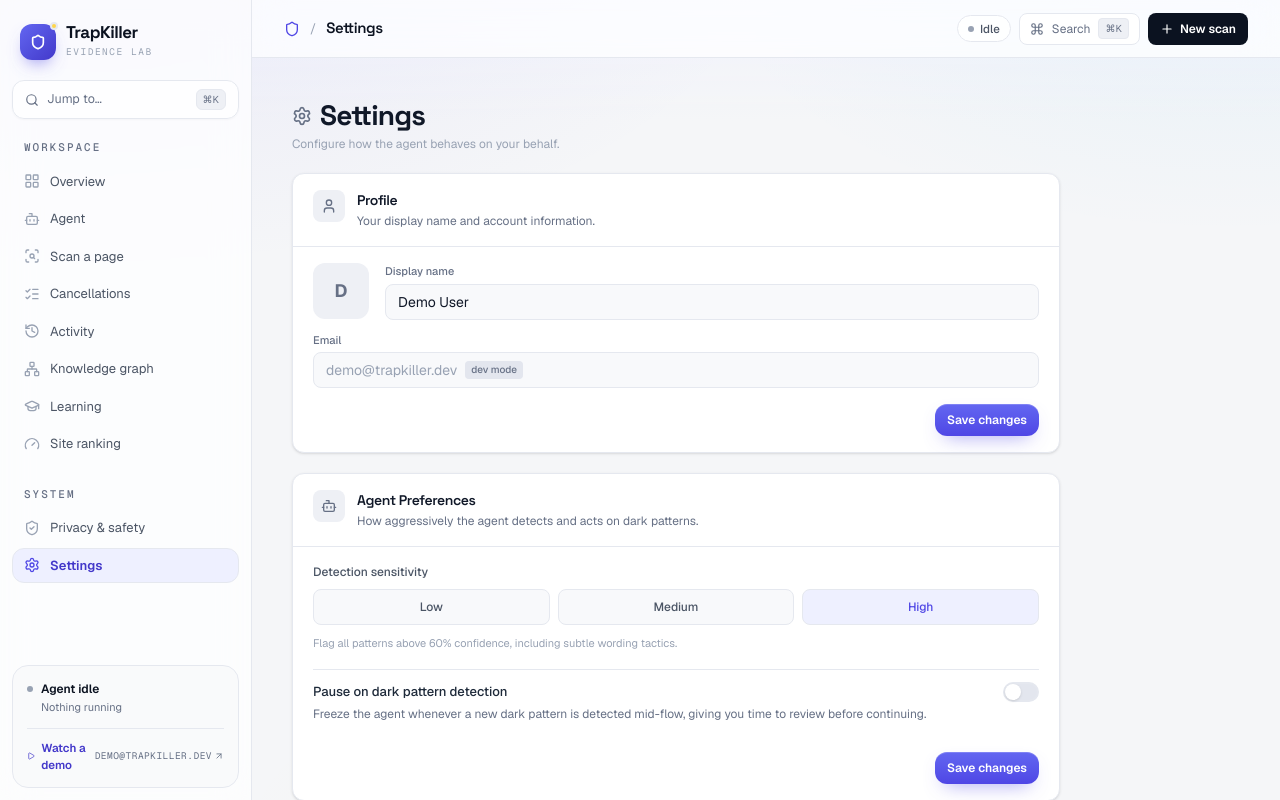
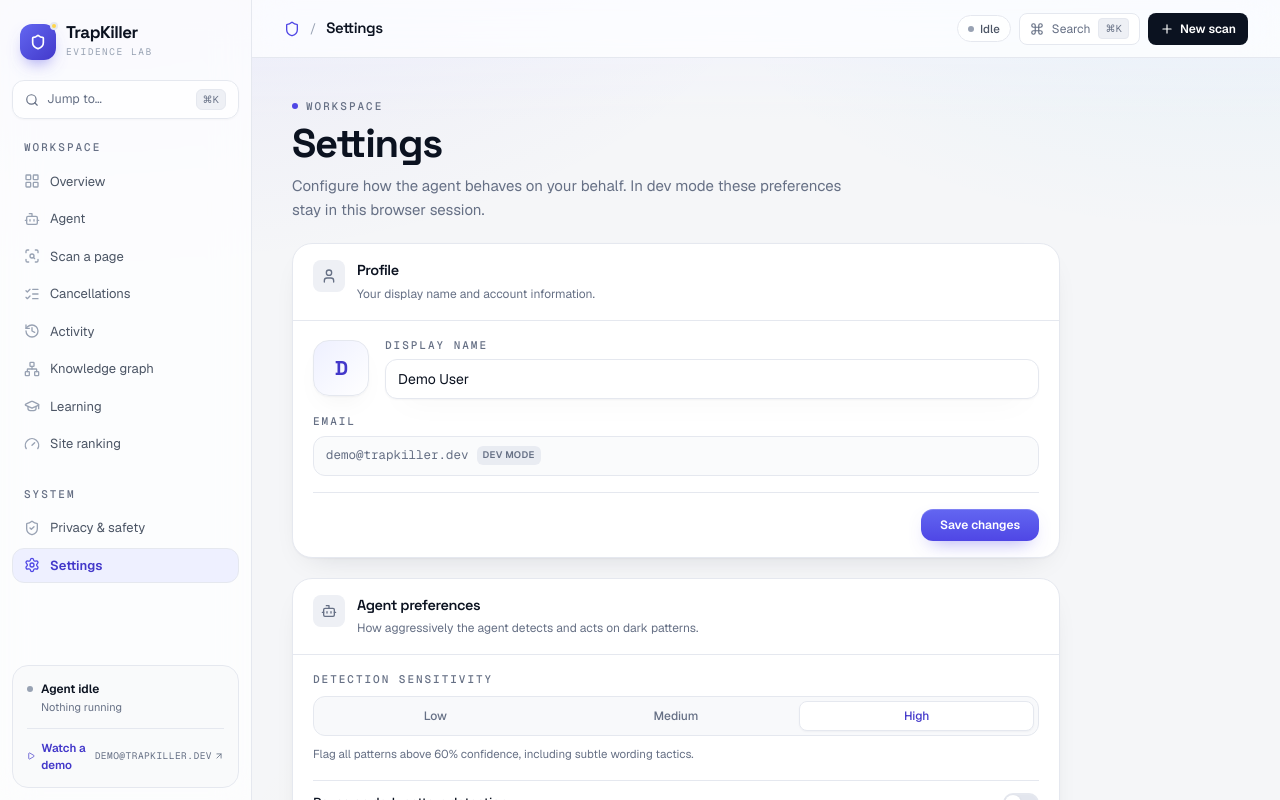
Before and after one commit to Himanshusolanki24/autonomous-dark-pattern-detection-and-consumer-protection-agent, a Next.js app: page /settings in a window 1280 px wide. Built offline with nearby package versions, Linux system fonts and the light colour scheme; no server answers.

Commit message:
feat(settings): update workspace settings controls and security overview

```diff
--- a/src/app/(app)/settings/page.tsx
+++ b/src/app/(app)/settings/page.tsx
@@ -3,7 +3,6 @@
 import { useState } from "react";
 import { motion, AnimatePresence } from "framer-motion";
 import {
-  Settings,
   User,
   Bot,
   ShieldCheck,
@@ -19,6 +18,7 @@ import Link from "next/link";
 import { Switch } from "@/components/ui/switch";
 import { Button } from "@/components/ui/button";
 import { Separator } from "@/components/ui/separator";
+import { PageHeader } from "@/components/ui/case";
 import { cn } from "@/lib/utils";
 
 // ── Section card ──────────────────────────────────────────────────────────────
@@ -29,38 +29,46 @@ function SettingsCard({
   icon: Icon,
   children,
   index = 0,
+  tone = "default",
 }: {
   title: string;
   description?: string;
   icon?: React.ElementType;
   children: React.ReactNode;
   index?: number;
+  tone?: "default" | "danger";
 }) {
   return (
-    <motion.div
-      initial={{ opacity: 0, y: 8 }}
+    <motion.section
+      initial={{ opacity: 0, y: 10 }}
       animate={{ opacity: 1, y: 0 }}
-      transition={{ duration: 0.25, delay: index * 0.06 }}
-      className="rounded-xl border border-zinc-200 bg-white shadow-sm"
+      transition={{ duration: 0.28, delay: index * 0.05 }}
+      className={cn("panel overflow-hidden", tone === "danger" && "border-red-200/80")}
     >
-      <div className="flex items-start gap-3 border-b border-zinc-100 px-5 py-4">
+      <div
+        className={cn(
+          "flex items-start gap-3 border-b border-border px-5 py-4",
+          tone === "danger" && "border-red-200/70 bg-danger-soft/50"
+        )}
+      >
         {Icon && (
           <span
-            className="flex h-8 w-8 shrink-0 items-center justify-center rounded-lg bg-zinc-100 text-zinc-500"
+            className={cn(
+              "flex h-8 w-8 shrink-0 items-center justify-center rounded-lg",
+              tone === "danger" ? "bg-red-100 text-red-600" : "bg-zinc-100 text-zinc-500"
+            )}
             aria-hidden="true"
           >
             <Icon className="h-4 w-4" />
           </span>
         )}
         <div>
-          <h3 className="text-sm font-semibold text-zinc-900">{title}</h3>
-          {description && (
-            <p className="mt-0.5 text-[12px] text-zinc-500">{description}</p>
-          )}
+          <h2 className="font-display text-[14.5px] font-semibold text-foreground">{title}</h2>
+          {description && <p className="mt-0.5 text-[12px] leading-5 text-zinc-500">{description}</p>}
         </div>
       </div>
       <div className="px-5 py-4">{children}</div>
-    </motion.div>
+    </motion.section>
   );
 }
 
@@ -84,20 +92,16 @@ function ToggleRow({
   return (
     <div className="flex items-start justify-between gap-4 py-3">
       <div className="min-w-0 flex-1">
-        <p className={cn("text-[13px] font-medium", disabled ? "text-zinc-400" : "text-zinc-800")}>
-          {title}
-        </p>
+        <p className={cn("text-[13px] font-medium", disabled ? "text-zinc-400" : "text-foreground")}>{title}</p>
         <p className="mt-0.5 text-[12px] leading-5 text-zinc-500">{description}</p>
         {disabled && disabledReason && (
-          <p className="mt-0.5 text-[11px] text-zinc-400 italic">{disabledReason}</p>
+          <p className="mt-1 inline-flex items-center gap-1 rounded-full bg-zinc-100 px-2 py-0.5 font-mono text-[9.5px] uppercase tracking-[0.1em] text-zinc-500">
+            <ShieldCheck className="h-2.5 w-2.5" aria-hidden="true" />
+            {disabledReason}
+          </p>
         )}
       </div>
-      <Switch
-        checked={checked}
-        onCheckedChange={onChange}
-        disabled={disabled}
-        aria-label={title}
-      />
+      <Switch checked={checked} onCheckedChange={onChange} disabled={disabled} aria-label={title} />
     </div>
   );
 }
@@ -126,10 +130,7 @@ function SaveButton({ state, onSave }: { state: SaveState; onSave: () => void })
       onClick={onSave}
       disabled={state === "saving"}
       size="sm"
-      className={cn(
-        "transition-all",
-        state === "saved" && "bg-emerald-600 hover:bg-emerald-700"
-      )}
+      className={cn("min-w-[118px] transition-all", state === "saved" && "bg-emerald-600 hover:bg-emerald-600")}
     >
       {state === "saving" ? (
         <>
@@ -138,13 +139,13 @@ function SaveButton({ state, onSave }: { state: SaveState; onSave: () => void })
         </>
       ) : state === "saved" ? (
         <>
-          <Check className="h-3.5 w-3.5" aria-hidden="true" />
+          <Check className="h-3.5 w-3.5" strokeWidth={3} aria-hidden="true" />
           Saved
         </>
       ) : state === "error" ? (
         <>
           <AlertTriangle className="h-3.5 w-3.5" aria-hidden="true" />
-          Error — Retry
+          Error — retry
         </>
       ) : (
         "Save changes"
@@ -154,6 +155,12 @@ function SaveButton({ state, onSave }: { state: SaveState; onSave: () => void })
 }
 
 // ── Page ──────────────────────────────────────────────────────────────────────
+
+const SENSITIVITY = [
+  { key: "low", label: "Low", hint: "Only flag clear, structurally obvious dark patterns." },
+  { key: "medium", label: "Medium", hint: "Flag patterns above 75% confidence. Balance sensitivity and noise." },
+  { key: "high", label: "High", hint: "Flag all patterns above 60% confidence, including subtle wording tactics." },
+] as const;
 
 export default function SettingsPage() {
   // Profile
@@ -176,36 +183,27 @@ export default function SettingsPage() {
   // Danger zone
   const [showDangerConfirm, setShowDangerConfirm] = useState(false);
 
+  const activeSensitivity = SENSITIVITY.find((s) => s.key === sensitivity) ?? SENSITIVITY[2];
+
   return (
     <div className="max-w-3xl space-y-5">
-
-      {/* ── Header ───────────────────────────────── */}
-      <div>
-        <div className="flex items-center gap-2">
-          <Settings className="h-5 w-5 text-zinc-500" aria-hidden="true" />
-          <h2 className="text-[28px] font-bold leading-tight text-zinc-900">Settings</h2>
-        </div>
-        <p className="mt-0.5 text-[12px] text-zinc-400">
-          Configure how the agent behaves on your behalf.
-        </p>
-      </div>
+      <PageHeader
+        eyebrow="Workspace"
+        title="Settings"
+        lede="Configure how the agent behaves on your behalf. In dev mode these preferences stay in this browser session."
+      />
 
       {/* ── Profile ──────────────────────────────── */}
-      <SettingsCard
-        title="Profile"
-        description="Your display name and account information."
-        icon={User}
-        index={0}
-      >
+      <SettingsCard title="Profile" description="Your display name and account information." icon={User} index={0}>
         <div className="flex items-center gap-4">
           <div
-            className="flex h-14 w-14 shrink-0 items-center justify-center rounded-xl bg-zinc-100 text-lg font-bold text-zinc-500"
+            className="font-display flex h-14 w-14 shrink-0 items-center justify-center rounded-2xl border border-blue-100 bg-gradient-to-br from-brand-soft to-surface text-[20px] font-bold text-blue-700 shadow-card"
             aria-label="Avatar initials"
           >
-            {displayName.charAt(0).toUpperCase()}
+            {displayName.charAt(0).toUpperCase() || "?"}
           </div>
           <div className="min-w-0 flex-1">
-            <label htmlFor="display-name" className="mb-1 block text-[11px] font-medium text-zinc-500">
+            <label htmlFor="display-name" className="eyebrow mb-1.5 block text-[9.5px]">
               Display name
             </label>
             <input
@@ -213,64 +211,57 @@ export default function SettingsPage() {
               type="text"
               value={displayName}
               onChange={(e) => setDisplayName(e.target.value)}
-              className="h-9 w-full rounded-lg border border-zinc-200 bg-zinc-50 px-3 text-sm text-zinc-900 placeholder:text-zinc-400 focus:outline-none focus:ring-2 focus:ring-brand"
+              className="h-10 w-full rounded-xl border border-border-strong bg-surface px-3 text-[14px] text-foreground shadow-card placeholder:text-zinc-400 focus:border-brand focus:outline-none focus:ring-4 focus:ring-brand/15"
               placeholder="Your name"
             />
           </div>
         </div>
-        <div className="mt-3">
-          <label className="mb-1 block text-[11px] font-medium text-zinc-500">
-            Email
-          </label>
-          <div className="flex h-9 items-center rounded-lg border border-zinc-100 bg-zinc-50 px-3 text-sm text-zinc-400">
+        <div className="mt-3.5">
+          <p className="eyebrow mb-1.5 text-[9.5px]">Email</p>
+          <div className="flex h-10 items-center rounded-xl border border-border bg-zinc-50/70 px-3 font-mono text-[12.5px] text-zinc-500">
             demo@trapkiller.dev
-            <span className="ml-2 rounded bg-zinc-200 px-1.5 py-0.5 text-[10px] font-medium text-zinc-500">
+            <span className="ml-2 rounded-md bg-zinc-200/70 px-1.5 py-0.5 font-sans text-[9.5px] font-semibold uppercase tracking-wide text-zinc-500">
               dev mode
             </span>
           </div>
         </div>
-        <div className="mt-4 flex justify-end">
+        <div className="mt-4 flex justify-end border-t border-border pt-4">
           <SaveButton state={profileSave.state} onSave={() => void profileSave.save()} />
         </div>
       </SettingsCard>
 
       {/* ── Agent Preferences ────────────────────── */}
       <SettingsCard
-        title="Agent Preferences"
+        title="Agent preferences"
         description="How aggressively the agent detects and acts on dark patterns."
         icon={Bot}
         index={1}
       >
-        {/* Sensitivity */}
         <div className="mb-4">
-          <p className="mb-2 text-[12px] font-medium text-zinc-600">
-            Detection sensitivity
-          </p>
-          <div className="flex gap-2" role="group" aria-label="Detection sensitivity">
-            {(["low", "medium", "high"] as const).map((level) => (
+          <p className="eyebrow mb-2 text-[9.5px]">Detection sensitivity</p>
+          <div className="flex gap-1.5 rounded-xl border border-border bg-zinc-50 p-1" role="group" aria-label="Detection sensitivity">
+            {SENSITIVITY.map(({ key, label }) => (
               <button
-                key={level}
-                onClick={() => setSensitivity(level)}
+                key={key}
+                onClick={() => setSensitivity(key)}
                 className={cn(
-                  "flex-1 rounded-lg border px-3 py-2 text-[12px] font-medium capitalize transition-colors focus-visible:outline-none focus-visible:ring-2 focus-visible:ring-brand",
-                  sensitivity === level
-                    ? "border-brand bg-brand-soft text-brand"
-                    : "border-zinc-200 bg-zinc-50 text-zinc-600 hover:bg-zinc-100"
+                  "relative flex-1 rounded-lg px-3 py-1.5 text-[12px] font-medium transition-colors focus-visible:outline-none",
+                  sensitivity === key ? "text-blue-700" : "text-zinc-500 hover:text-foreground"
                 )}
-                aria-pressed={sensitivity === level}
+                aria-pressed={sensitivity === key}
               >
-                {level}
+                {sensitivity === key && (
+                  <motion.span
+                    layoutId="sensitivity-pill"
+                    className="absolute inset-0 rounded-lg border border-border bg-surface shadow-card"
+                    transition={{ type: "spring", stiffness: 420, damping: 34 }}
+                  />
+                )}
+                <span className="relative">{label}</span>
               </button>
             ))}
           </div>
-          <p className="mt-2 text-[11px] leading-5 text-zinc-400">
-            {sensitivity === "high" &&
-              "Flag all patterns above 60% confidence, including subtle wording tactics."}
-            {sensitivity === "medium" &&
-              "Flag patterns above 75% confidence. Balance sensitivity and noise."}
-            {sensitivity === "low" &&
-              "Only flag clear, structurally obvious dark patterns."}
-          </p>
+          <p className="mt-2 text-[11.5px] leading-5 text-zinc-500">{activeSensitivity.hint}</p>
         </div>
 
         <Separator />
@@ -282,14 +273,14 @@ export default function SettingsPage() {
           onChange={setPauseOnDetection}
         />
 
-        <div className="mt-4 flex justify-end">
+        <div className="mt-4 flex justify-end border-t border-border pt-4">
           <SaveButton state={agentSave.state} onSave={() => void agentSave.save()} />
         </div>
       </SettingsCard>
 
       {/* ── Safety Controls ──────────────────────── */}
       <SettingsCard
-        title="Safety Controls"
+        title="Safety controls"
         description="Controls that protect against unintended actions."
         icon={ShieldCheck}
         index={2}
@@ -300,7 +291,7 @@ export default function SettingsPage() {
           checked
           onChange={() => undefined}
           disabled
-          disabledReason="This control is always on for your safety."
+          disabledReason="Always on for your safety"
         />
 
         <Separator />
@@ -312,14 +303,14 @@ export default function SettingsPage() {
           onChange={setAutoStopOnError}
         />
 
-        <div className="mt-4 flex justify-end">
+        <div className="mt-4 flex justify-end border-t border-border pt-4">
           <SaveButton state={safetySave.state} onSave={() => void safetySave.save()} />
         </div>
       </SettingsCard>
 
       {/* ── Evidence ─────────────────────────────── */}
       <SettingsCard
-        title="Evidence &amp; Proof"
+        title="Evidence & proof"
         description="How proof screenshots are stored and retained."
         icon={Camera}
         index={3}
@@ -331,38 +322,37 @@ export default function SettingsPage() {
           onChange={setProofRetention}
         />
 
-        <div className="mt-3 rounded-lg border border-zinc-100 bg-zinc-50 p-3">
-          <p className="text-[11px] leading-5 text-zinc-500">
+        <div className="mt-3 rounded-xl border border-border bg-zinc-50/70 p-3">
+          <p className="text-[11.5px] leading-5 text-zinc-500">
             Proof files are written to{" "}
-            <code className="rounded bg-zinc-200 px-1 font-mono text-[10px]">
+            <code className="rounded bg-zinc-200/70 px-1 py-0.5 font-mono text-[10.5px] text-zinc-700">
               backend/.proofs/
             </code>{" "}
             and are only accessible server-side. They are never exposed publicly.
           </p>
         </div>
 
-        <div className="mt-4 flex justify-end">
+        <div className="mt-4 flex justify-end border-t border-border pt-4">
           <SaveButton state={evidenceSave.state} onSave={() => void evidenceSave.save()} />
         </div>
       </SettingsCard>
 
       {/* ── Demo Mode ────────────────────────────── */}
       <SettingsCard
-        title="Demo Mode"
+        title="Demo mode"
         description="Simulate the full cancellation journey for demonstrations."
         icon={Play}
         index={4}
       >
-        <p className="text-[12px] leading-5 text-zinc-500">
-          Demo mode runs a deterministic simulation of the agent pipeline using
-          a fictional service (StreamFlow). It does not make any real requests
-          to external websites.
-        </p>
-        <div className="mt-3">
-          <Button asChild variant="outline" size="sm">
+        <div className="flex flex-wrap items-center justify-between gap-3">
+          <p className="max-w-md text-[12px] leading-5 text-zinc-500">
+            Demo mode runs a deterministic simulation of the agent pipeline using a fictional service
+            (StreamFlow). It does not make any real requests to external websites.
+          </p>
+          <Button asChild variant="outline" size="sm" className="shrink-0">
             <Link href="/demo">
-              Open Live Demo
-              <ChevronRight className="ml-1.5 h-3.5 w-3.5" aria-hidden="true" />
+              Open live demo
+              <ChevronRight className="ml-0.5 h-3.5 w-3.5" aria-hidden="true" />
             </Link>
           </Button>
         </div>
@@ -370,27 +360,26 @@ export default function SettingsPage() {
 
       {/* ── Danger Zone ──────────────────────────── */}
       <SettingsCard
-        title="Danger Zone"
+        title="Danger zone"
         description="Destructive actions that cannot be undone."
         icon={Trash2}
         index={5}
+        tone="danger"
       >
-        <div className="rounded-xl border border-red-200 bg-red-50 p-4">
-          <div className="flex items-start justify-between gap-4">
-            <div>
-              <p className="text-[13px] font-semibold text-red-800">
-                Reset all sessions
-              </p>
-              <p className="mt-0.5 text-[12px] text-red-700">
-                Clears all active sessions, event history, and detected
-                patterns from the in-memory store. This is permanent.
+        <div className="rounded-xl border border-red-200 bg-danger-soft/60 p-4">
+          <div className="flex flex-wrap items-start justify-between gap-4">
+            <div className="min-w-0">
+              <p className="text-[13px] font-semibold text-red-800">Reset all sessions</p>
+              <p className="mt-0.5 text-[12px] leading-5 text-red-700">
+                Clears all active sessions, event history, and detected patterns from the in-memory store.
+                This is permanent.
               </p>
             </div>
             <Button
               variant="outline"
               size="sm"
               onClick={() => setShowDangerConfirm((v) => !v)}
-              className="shrink-0 border-red-300 text-red-700 hover:bg-red-100"
+              className="shrink-0 border-red-300 bg-surface text-red-700 hover:bg-red-100"
             >
               Reset
             </Button>
@@ -406,9 +395,7 @@ export default function SettingsPage() {
                 className="overflow-hidden"
               >
                 <div className="mt-3 border-t border-red-200 pt-3">
-                  <p className="text-[12px] font-medium text-red-800">
-                    Are you sure? This cannot be undone.
-                  </p>
+                  <p className="text-[12px] font-medium text-red-800">Are you sure? This cannot be undone.</p>
                   <div className="mt-2 flex gap-2">
                     <Button
                       size="sm"
@@ -420,11 +407,7 @@ export default function SettingsPage() {
                     >
                       Yes, reset
                     </Button>
-                    <Button
-                      variant="outline"
-                      size="sm"
-                      onClick={() => setShowDangerConfirm(false)}
-                    >
+                    <Button variant="outline" size="sm" onClick={() => setShowDangerConfirm(false)}>
                       Cancel
                     </Button>
                   </div>
```
Also changed, not shown: src/app/(app)/security/page.tsx (+102 -141 lines).
